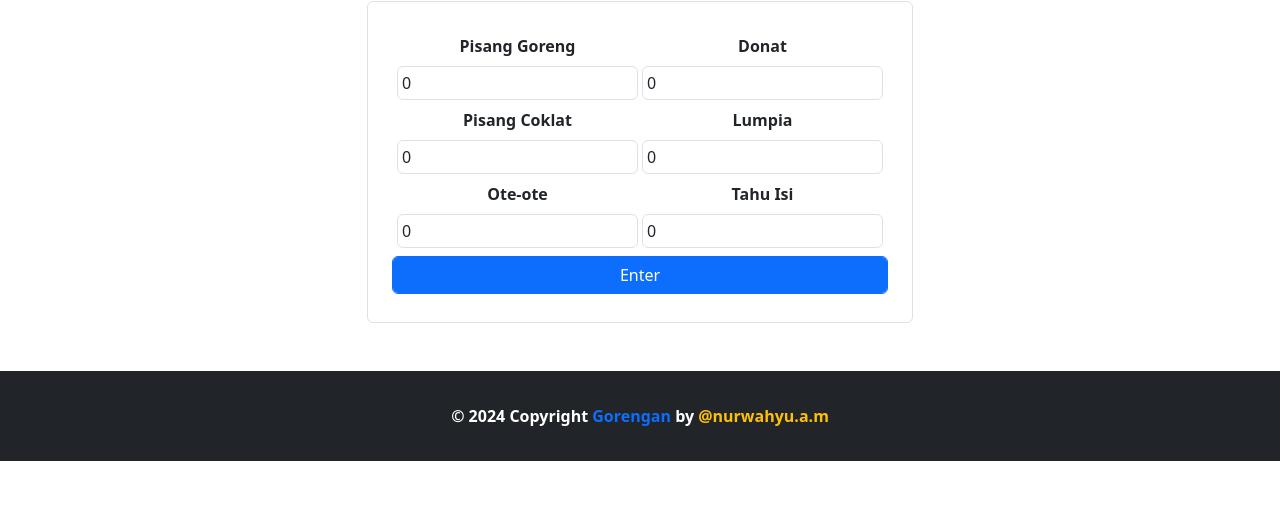
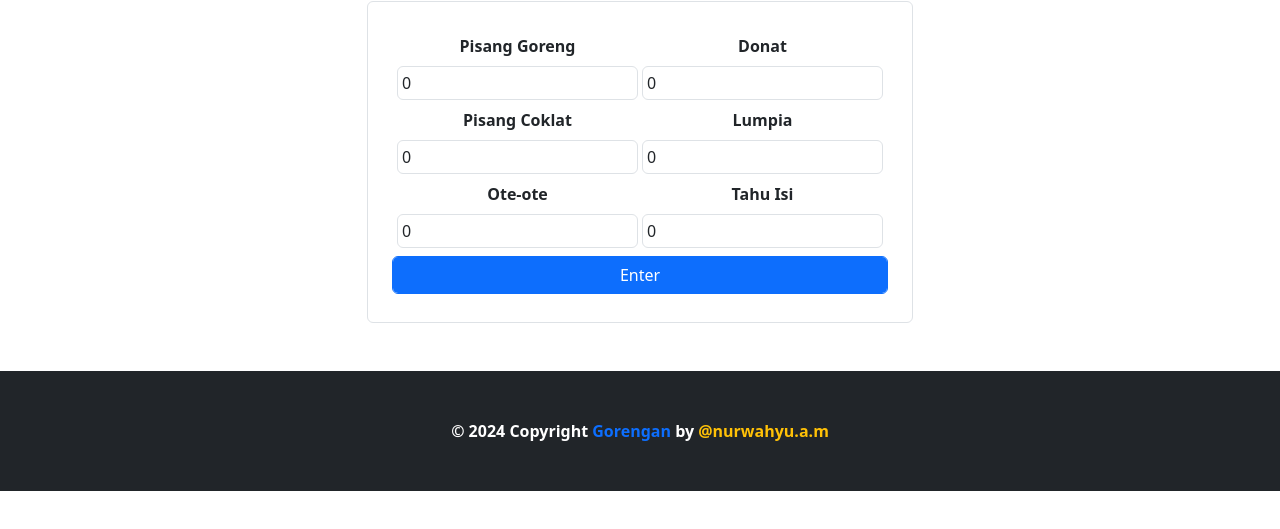
Before and after one commit to nurwahyuam/kalkulator-bisnis, a plain HTML site: page index.html in a window 1280 px wide. Shown: the part 185-714 px from the top of the page. Drawn offline with Linux system fonts and the light colour scheme.

Commit message:
kalkulator bisnis

```diff
--- a/index.html
+++ b/index.html
@@ -59,7 +59,7 @@
     </div>
   </div>
 
-  <footer class="navbar bg-dark mt-5" style="height: 90px;">
+  <footer class="navbar bg-dark mt-5" style="height: 120px;">
     <div class="container justify-content-center">
       <div class="row">
         <div class="col-12">
```
